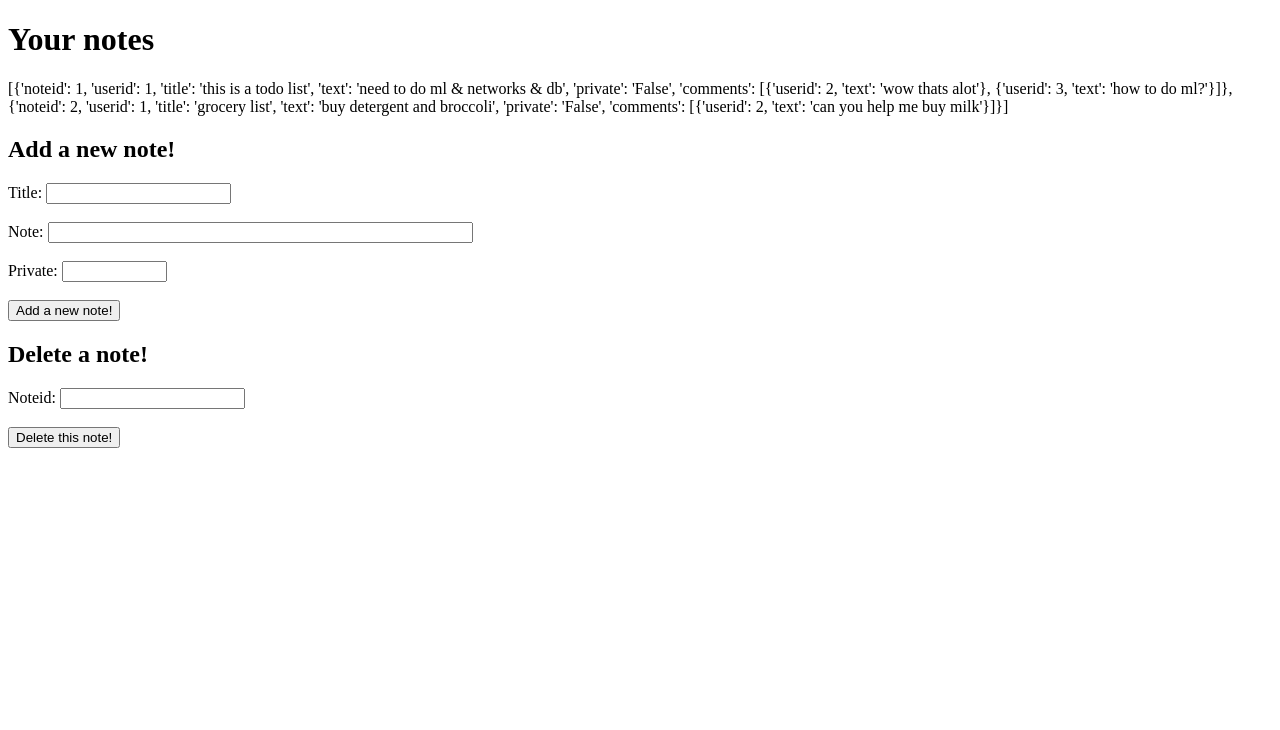
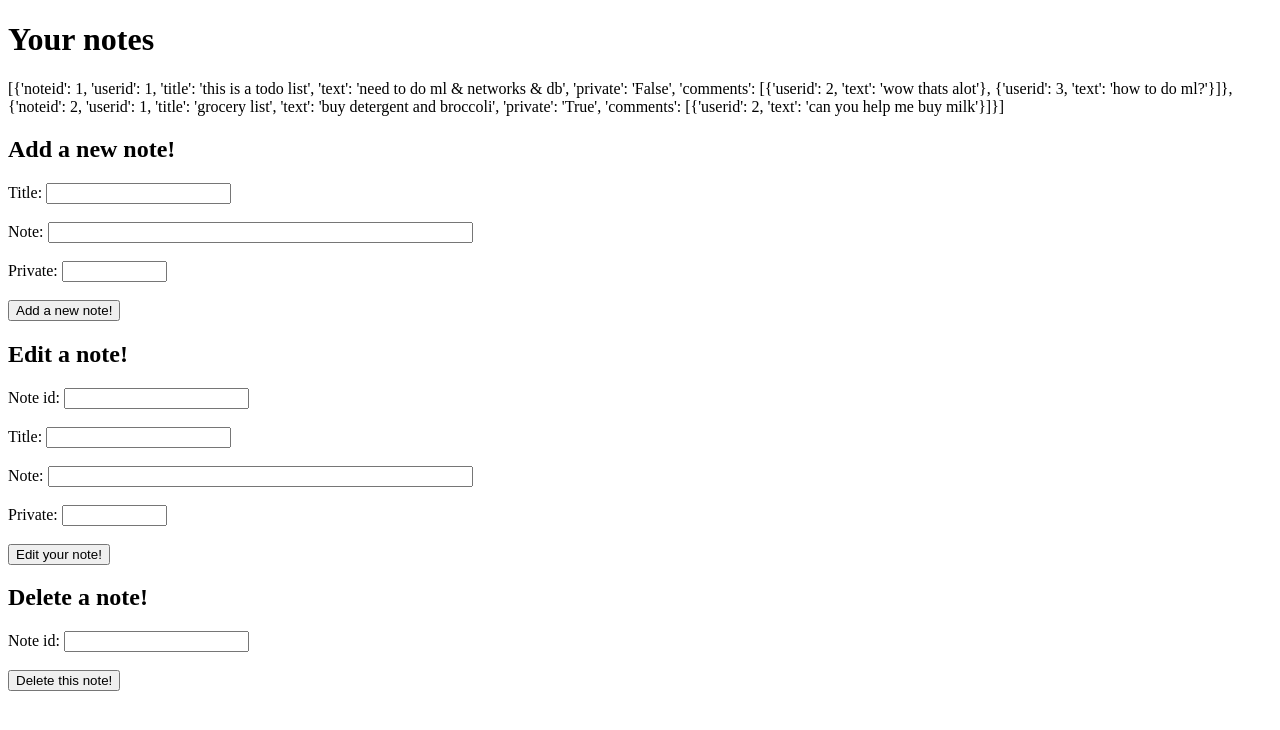
Before and after one commit to pammelang/list-rest, a Flask app: page /notes in a window 1280 px wide. Shown: the top 730 px of the page. Run offline with Flask 2, Linux system fonts and the light colour scheme.

Commit message:
Made some changes to notes
Not done yet

```diff
--- a/app/app.py
+++ b/app/app.py
@@ -4,9 +4,6 @@ from forms import SignupForm, NoteForm, CommentForm
 from flask_sqlalchemy import SQLAlchemy
 import tempfile
 import os.path
-
-
-
 
 app = Flask(__name__)
 app.secret_key = 'A0Zr98j/3yX R~XHH!jmN]LWX/,?RT'
@@ -67,7 +64,7 @@ notes = [
         "userid": 1,
         "title": "grocery list",
         "text": "buy detergent and broccoli",
-        "private": "False",
+        "private": "True",
         "comments": [{"userid": 2, "text": "can you help me buy milk"}]
     },
     {
@@ -75,7 +72,7 @@ notes = [
         "userid": 3,
         "title": "reminder",
         "text": "meet val at 3pm tomorrow",
-        "private": "True",
+        "private": "False",
         "comments": []
     }
 ]
@@ -137,8 +134,8 @@ def logout():
 def routes():
     form = NoteForm(request.form)
     id = 1
+    #id = current_user.id
     if request.method == 'GET':
-
         user_notes=[]
         for note in notes:
             if note['userid'] == id:
@@ -156,7 +153,6 @@ def routes():
             if note['userid'] == id:
                 user_notes.append(note)
         return render_template('notes.html', context=user_notes, form = form)
-
     elif request.method == 'DELETE':
         noteid = form.noteid.data
         user_notes=[]
@@ -170,33 +166,39 @@ def routes():
             if note['userid'] == id:
                 user_notes.append(note)
         #return render_template('notes.html', context=user_notes, form=form)
-    else:
-        return "fail"
+
+    elif request.method == 'PUSH':
+        print("test")
 
 @app.route("/viewnotes", methods = ['GET','POST'])
 @app.route("/viewnotes/<int:userid>", methods = ['GET', 'POST'])
 def viewnotes(userid=None):
     form = CommentForm()
     if request.method == 'GET':
-        for user in users:
-            if user['id'] == userid:
-                person = user
         user_notes = []
-        for note in notes:
-            if note['userid'] == userid and note['private'] == 'False':
-                user_notes.append(note)
+        if userid != None:
+            for note in notes:
+                if note['userid'] == userid and note['private'] == 'False':
+                    user_notes.append(note)
+        else:
+            for note in notes:
+                if note['private'] == 'False':
+                    user_notes.append(note)
         return render_template('viewnotes.html', form=form, context=user_notes)
     elif request.method == 'POST':
         noteid = form.noteid.data
         comment = form.comment.data
+        #temp = {'userid': current_user.id, 'text': comment}
+        temp = [{'userid': 1, 'text':comment}]
         user_notes=[]
         for note in notes:
             if note['noteid']==noteid:
-                note['comments'].append(comment)
-            if note['userid'] == userid and note['private'] == 'False':
+                note['comments'].append(temp)
+            if note['private'] == 'False':
                 user_notes.append(note)
-        return redirect(url_for('viewnotes/1'))
-
+        return render_template('viewnotes.html', form=form, context=user_notes)
+    else:
+        return render_template('viewnotes.html', form=form, context = "")
 
 #purely for authentication
 class User(db.Model):
@@ -223,8 +225,6 @@ class User(db.Model):
     def get_id(self):
         return id
 
-
-
 if __name__ == '__main__':
     db.create_all()
     app.run(port=5000, host='localhost', debug=True)
--- a/app/forms.py
+++ b/app/forms.py
@@ -13,10 +13,14 @@ class NoteForm(Form):
 	note = StringField('Note: ')
 	title = StringField('Title: ')
 	private = StringField('Private: ')
-	noteid = IntegerField('Noteid: ')
+	note1 = StringField('Note: ')
+	title1 = StringField('Title: ')
+	private1 = StringField('Private: ')
+	noteid1 = IntegerField('Note id: ')
+	noteid = IntegerField('Note id: ')
 	submit = SubmitField("Add note!")
 
 class CommentForm(Form):
 	comment = StringField('Comment')
-	noteid = IntegerField('Noteid')
+	noteid = IntegerField('Note id')
 	submit = SubmitField("Add comment!")
--- a/app/templates/notes.html
+++ b/app/templates/notes.html
@@ -20,6 +20,22 @@
         <br/>
         <input type="submit" value="Add a new note!">
     </form>
+    <h2> Edit a note! </h2>
+    <form method = "PUSH" action ="/notes">
+    	{{ form.noteid1.label }} {{ form.noteid1(size=5)}}
+    	<br/>
+    	<br/>
+    	{{ form.title1.label }} {{ form.title1(size=20)}}
+        <br/>
+        <br/>
+        {{ form.note1.label }} {{ form.note1(size=50) }}
+        <br/>
+        <br/>
+        {{ form.private1.label }} {{ form.private1(size=10)}}
+        <br/>
+        <br/>
+        <input type="submit" value="Edit your note!">
+    </form>
     <h2> Delete a note! </h2>
     <form method = "DELETE" action="/notes">
     	{{ form.noteid.label }} {{form.noteid(size=5)}}
```
